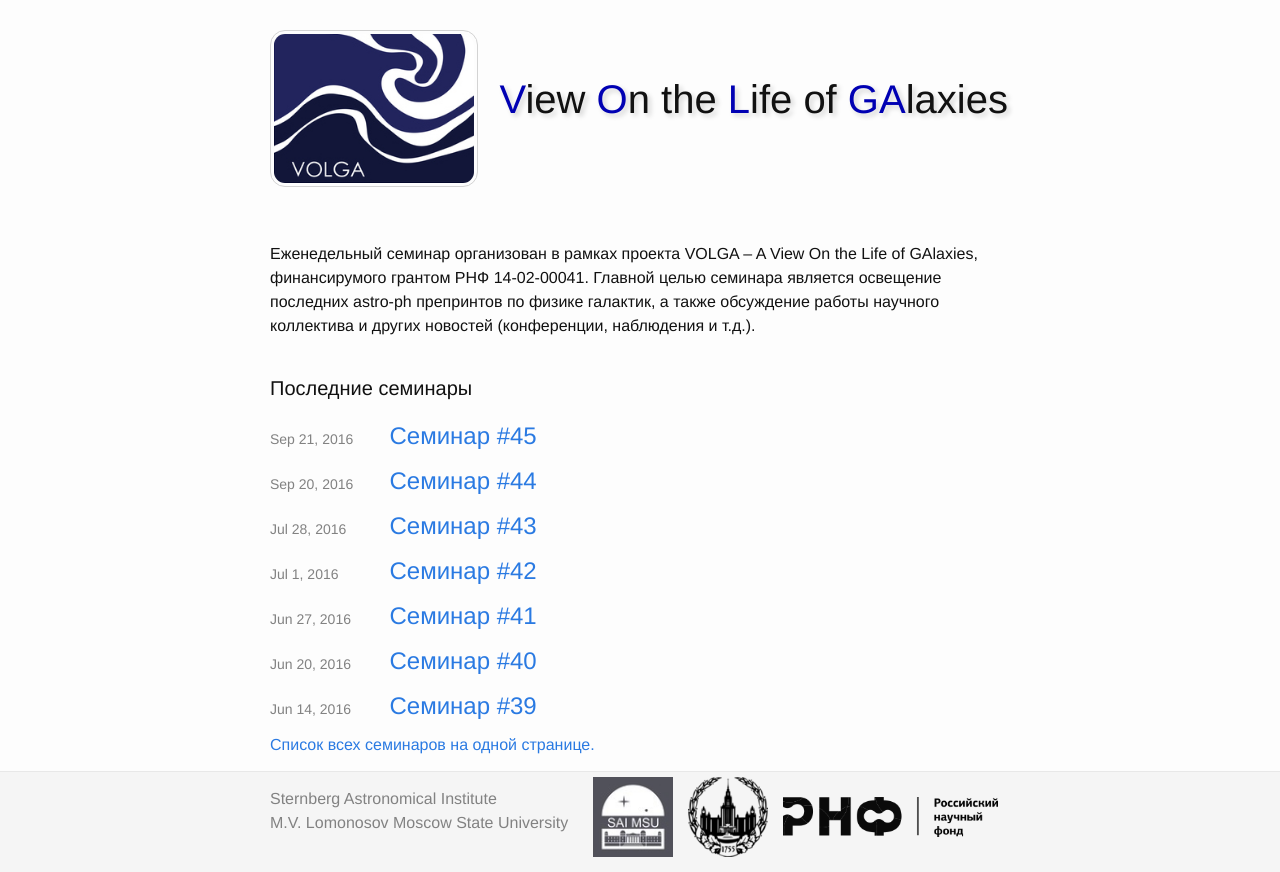
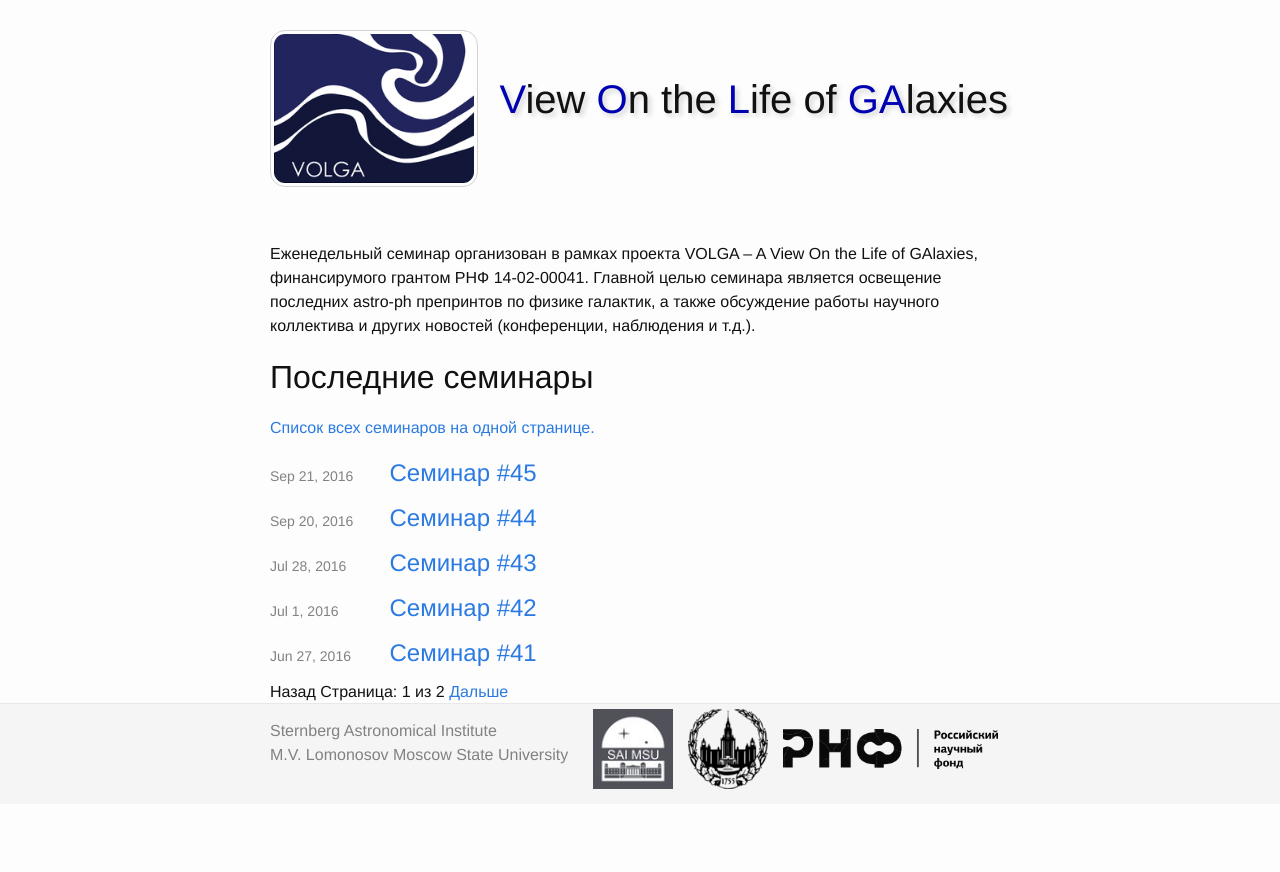
Before and after one commit to ivan-katkov/volga, a Jekyll site: the page built from index.html, in a window 1280 px wide. Shown: the part 100-972 px from the top of the page. Built offline with Jekyll 4.4.1, drawn with Linux system fonts in a browser that asks for light colours; the list of posts is cut into pages by our own code; after the commit the page ends 904 px from its top, so only the background shows below that.

Commit message:
Add pagination.

```diff
--- a/_config.yml
+++ b/_config.yml
@@ -19,3 +19,10 @@
 markdown: kramdown
 
 timezone: Europe/Moscow
+
+paginate: 5
+paginate_path: "/page:num/"
+
+# Plugins
+# whitelist: []
+gems:      [jekyll-paginate]
--- a/index.html
+++ b/index.html
@@ -28,12 +28,14 @@
     </p> -->
   </div>
 
-
+  <h1>Последние семинары</h1>
   <div>
-    <h1 class="page-heading">Последние семинары</h1>
+  <h4>
+    <a href="{{site.baseurl}}/full_list/">Список всех семинаров на одной странице.</a>
+  </h4>
 
     <ul class="post-list">
-      {% for post in site.posts %}
+      {% for post in paginator.posts %}
         <li class="post-list-item">
           <!-- <span class="post-meta">{{ post.date | date: "%b %-d, %Y" }}</span>
 
@@ -50,12 +52,23 @@
         </li>
       {% endfor %}
     </ul>
-
-    <h4>
-      <!-- <a class="post-link" href="{{ post.url | prepend: site.baseurl }}">{{ post.title }}</a> -->
-      <a href="{{site.baseurl}}/full_list/">Список всех семинаров на одной странице.</a>
-    </h4>
-
     <!-- <p class="rss-subscribe">subscribe <a href="{{ "/feed.xml" | prepend: site.baseurl }}">via RSS</a></p> -->
   </div>
+
+  <!-- Pagination links -->
+  <div class="pagination">
+    {% if paginator.previous_page %}
+      <a href="{{ paginator.previous_page_path }}" class="previous">Назад</a>
+    {% else %}
+      <span class="previous">Назад</span>
+    {% endif %}
+    <span class="page_number ">Страница: {{ paginator.page }} из {{ paginator.total_pages }}</span>
+    {% if paginator.next_page %}
+      <a href="{{ paginator.next_page_path }}" class="next">Дальше</a>
+    {% else %}
+      <span class="next ">Дальше</span>
+    {% endif %}
+  </div>
+
+
 </div>
```
